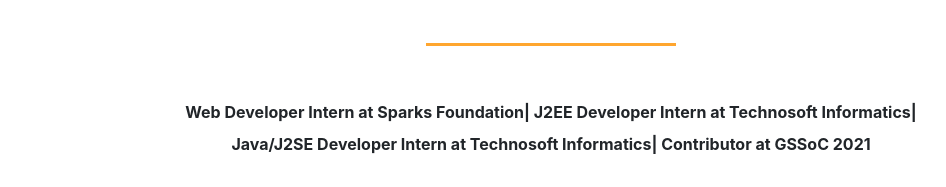
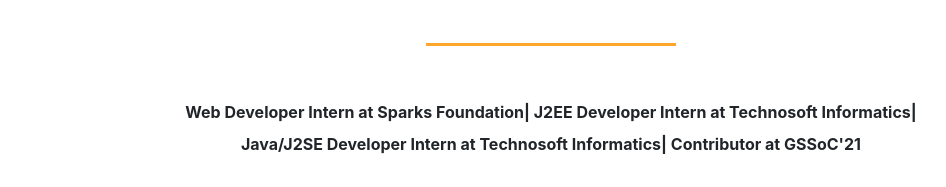
Before and after one commit to sheetalj2205/Personal_Website, a plain HTML site: page index.html in a window 1280 px wide. Shown: the part 1862-2049 px from the top of the page, without its empty margins (89-1035 px from the left). Drawn offline with nearby package versions, Linux system fonts and the light colour scheme; a web font is replaced by a local one.

Commit message:
feat; modified

```diff
--- a/index.html
+++ b/index.html
@@ -133,7 +133,7 @@
     <h3 class="title">Work and Projects</h3>
     <hr>
 
-    <p class="bullet"><b>Web Developer Intern at Sparks Foundation| J2EE Developer Intern at Technosoft Informatics| Java/J2SE Developer Intern at Technosoft Informatics| Contributor at GSSoC 2021</b></p>
+    <p class="bullet"><b>Web Developer Intern at Sparks Foundation| J2EE Developer Intern at Technosoft Informatics| Java/J2SE Developer Intern at Technosoft Informatics| Contributor at GSSoC'21</b></p>
 
     <p class="bullet"><b>Lecture Backup</b>
       A software that allows students to create requests for backups.
```
